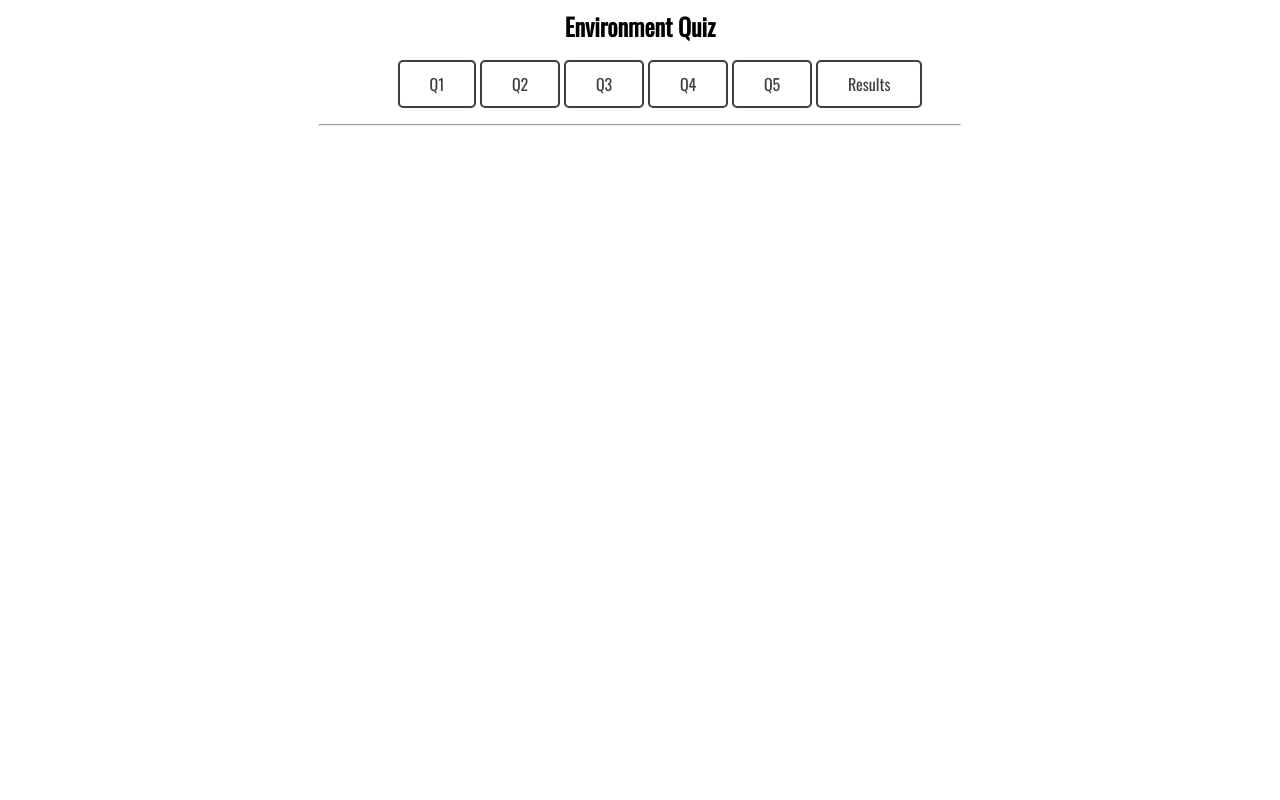
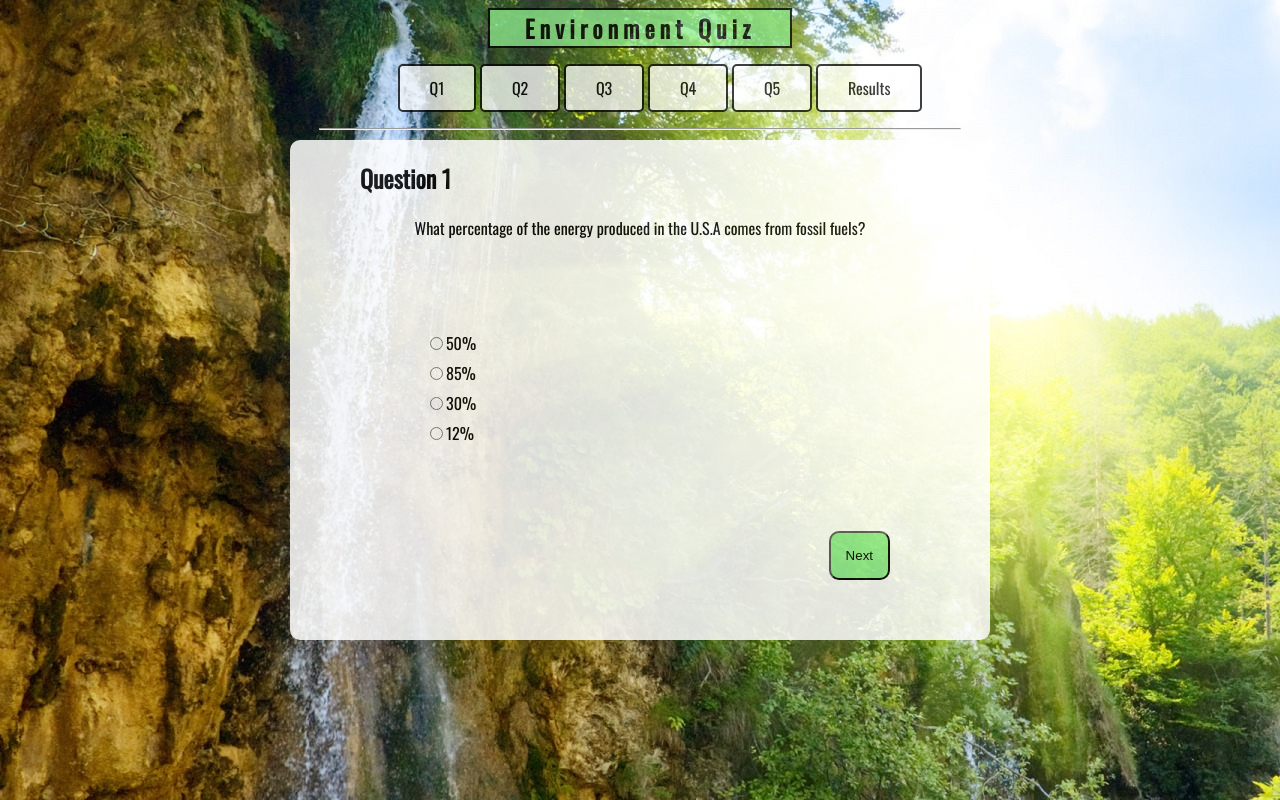
Before and after one commit to RayJustin/QuizApp, a plain HTML site: page index.html in a window 1280 px wide. Drawn offline with nearby package versions, Linux system fonts and the light colour scheme.

Commit message:
Finished app

```diff
--- a/css/main.css
+++ b/css/main.css
@@ -1,17 +1,24 @@
 body {
 	font-family: Oswald, sans-serif;
+	background-image: url(../images/Quiz_background.jpg);
 }
 
 .navtitle {
-	margin: 0;
+	margin: 0 auto 10px;
 	text-align: center;
-	margin-bottom: 10px;
+	letter-spacing: 5px;
+	background-color: lightgreen;
+	width: 300px;
+	border: solid black 2px;
+	opacity: 0.75;
+
 }
 
-.questions {
+.questionButtons {
 	text-align: center;
 }
-.questions > li {
+
+.questionButtons > li {
 	display: inline-block;
 	list-style: none;
 	padding: 10px 30px;
@@ -25,3 +32,55 @@ body {
 hr {
 	width: 40rem;
 }
+
+.allQuestions {
+	width: 700px;
+	height: 500px;
+	margin: 10px auto 10px;
+	opacity: 0.85;
+	background-color: white;
+	border-radius: 10px;
+}
+
+.questions > p {
+	width: 500px;
+	text-align: center;
+	margin: 20px auto 0;
+	height: 75px;
+}
+
+.questions > h2 {
+	/* disply: none; */
+	margin: 0px 70px 10px;
+	padding-top: 20px;
+}
+
+.answers {
+	width: 470px;
+	height: 200px;
+	margin: 40px auto 0;
+	list-style: none;
+}
+
+.answers > li {
+	height: 30px;
+}
+.next, .restart {
+	float: right;
+	margin-right: 100px;
+	background-color: lightgreen;
+	padding: 15px;
+	border-radius: 10px;
+}
+
+.results {
+	font-size: 40px;
+}
+
+.questionButtons > li.correct {
+	background-color: lightgreen;
+}
+
+.questionButtons > li.incorrect {
+	background-color: red;
+}
--- a/index.html
+++ b/index.html
@@ -9,17 +9,26 @@
 <body>
 	<nav>
 		<h1 class="navtitle">Environment Quiz</h1>
-		<ul class="questions">
+		<ul class="questionButtons">
 			<li>Q1</li>
 			<li>Q2</li>
 			<li>Q3</li>
 			<li>Q4</li>
 			<li>Q5</li>
-			<li class="results">Results</li>
+			<li>Results</li>
 		</ul>
 	</nav>
 <hr>
-
+<section class="allQuestions">
+	<div class="questions">
+		<h2>Question 1</h2>
+		<p><!--Question Titles get placed here--></p>
+			<ul class="answers">
+			<!--Answers get placed here-->
+			</ul>
+		<button class="next">Next</button>
+	</div>
+</section>
 </body>
 <script   src="https://code.jquery.com/jquery-3.0.0.min.js"   integrity="sha256-JmvOoLtYsmqlsWxa7mDSLMwa6dZ9rrIdtrrVYRnDRH0="   crossorigin="anonymous"></script>
 <script src="js/app.js"></script>
--- a/js/app.js
+++ b/js/app.js
@@ -0,0 +1,84 @@
+$(document).ready(function(){
+
+	var questions = [
+	{
+		title: 'What percentage of the energy produced in the U.S.A comes from fossil fuels?',
+		answers:  ['50%','85%','30%','12%'],
+		correct: 1
+	},
+	{
+		title: 'Which is the most adundant air pollutant?',
+		answers:  ['Nitrogen Oxides','Sulfur Dioxide','Carbon Monoxide','Carbon Dioxide'],
+		correct: 3
+	},
+	{
+		title: 'What is the correct arrangement of an ecological heirarchy from smallest to largest?',
+		answers:  ['Individuals, Community, Population, Ecosystem','Individuals, Population, Ecosystem, Community','Individuals, Population, Community, Ecosystem','Population, Individual, Community, Ecosystem'],
+		correct: 2
+	},
+	{
+		title: 'Plant species can be categorized into what group?',
+		answers:  ['Producers','Omnivores','Consumers','Detritivores'],
+		correct: 0
+	},
+	{
+		title: 'What happens to a predator population if the prey population declines?',
+		answers:  ['The predator population will grow','The predator population will decline as well','The predator population will stay the same','The predators will have a party'],
+		correct: 1
+	}
+	];
+
+var currentquestion = 0;
+var score = 0;
+
+showQuestion();
+
+
+$('body').on('click','.next', function(){
+	var guess = $('input:checked').val();
+	var question = questions[currentquestion];
+	if (guess == question.correct){
+		score++;
+		$('.questionButtons li:nth-child('+ (currentquestion + 1) +')').addClass('correct');
+	}
+	else {
+		$('.questionButtons li:nth-child('+ (currentquestion + 1) + ')').addClass('incorrect');
+	}
+	currentquestion++;
+	showQuestion();
+});
+
+
+$('body').on('click','.restart', function(){
+	currentquestion = 0;
+	score = 0;
+	$('.questionButtons li').removeClass('correct').removeClass('incorrect');
+	$('.restart').removeClass('restart').addClass('next').text('Next');
+	$('.answers').removeClass('results');
+	showQuestion();
+});
+
+function showQuestion() {
+	if (currentquestion < questions.length) {
+		var question = questions[currentquestion];
+		$('.questions h2').text("Question " + (currentquestion + 1));
+		$('.questions p').text(question.title);
+		$('.answers').text('');
+		for (i = 0; i < question.answers.length; i++){
+			var ans = '<li><input type="radio" name="radanswer" value="'+i+'" id="'+i+'"><label for="'+i+'">'+question.answers[i]+'</label></li>';
+			$('.answers').append(ans);
+			}
+		}
+	else {
+		showResults();
+	}
+}
+
+function showResults() {
+	$('.questions h2').text("Quiz Complete!");
+	$('.questions p').text('');
+	$('.answers').addClass('results').html("You got " + score + " out of " + questions.length + " correct!");
+	$('.next').text('Retry').removeClass('next').addClass('restart');
+}
+
+});
```
Also changed, not shown: images/quiz_background.jpg (added).
